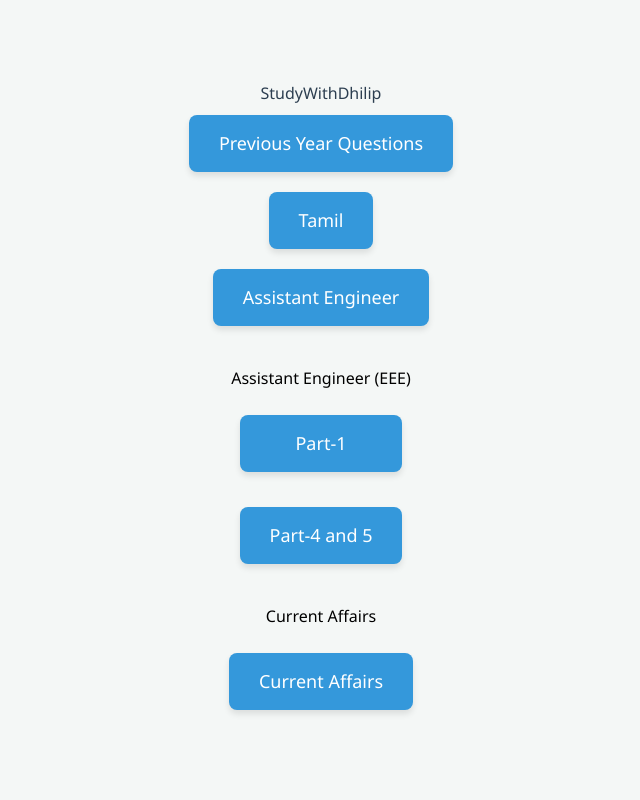
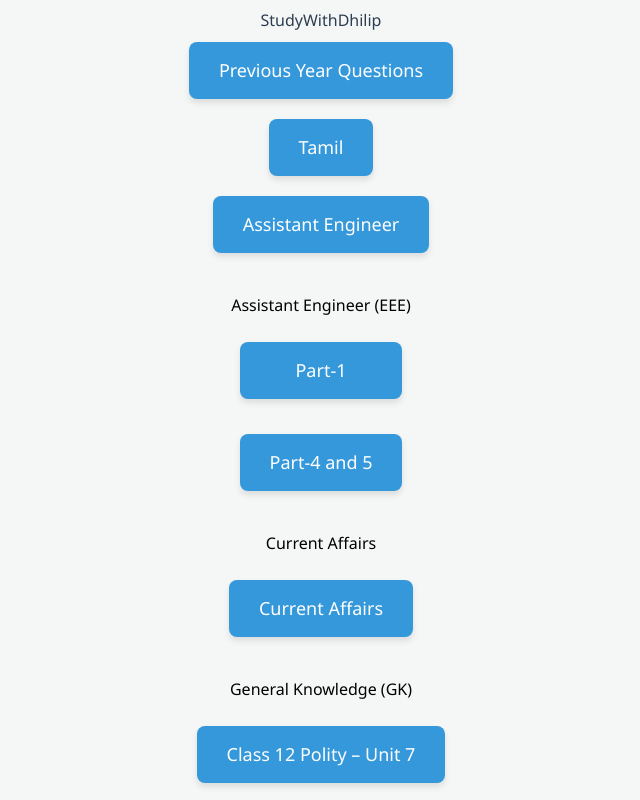
Before and after one commit to dhilip04211-cell/studywithdhilip, a React (Vite) app: page /PYQTAMIL in a window 1280 px wide. Shown: the whole page, without its empty margins (319-959 px from the left). Built offline with nearby package versions, Linux system fonts and the light colour scheme.

Commit message:
Update App.jsx

```diff
--- a/src/App.jsx
+++ b/src/App.jsx
@@ -15,8 +15,8 @@ import Jan_2026 from "./Current_Affairs/Jan_2026";
 
 // PYQ Tamil imports
 import PYQTAMIL from "./PYQTAMIL/PYQ_TAMIL";
-import Special_Examination_2025 from "./PYQTAMIL/Special_Examination_2025"; // ✅ renamed file too
-import Gr_2_Mains_2025 from "./PYQTAMIL/Gr_2_Mains_2025"; // ✅ renamed file too
+import Special_Examination_2025 from "./PYQTAMIL/Special_Examination_2025";
+import Gr_2_Mains_2025 from "./PYQTAMIL/Gr_2_Mains_2025";
 import Gr_4_2025 from "./PYQTAMIL/Gr_4_2025";
 
 // Thirukkural
@@ -31,13 +31,15 @@ import SanthiPizai from "./TamilNotes/SanthiPizai";
 import Mayankoli from "./TamilNotes/Mayankoli";
 
 // TamilBook imports
- // create a home if needed
 import Ilakkanam_New from "./TamilBook/ilakkanam_new";
 import Sixth_Book from "./TamilBook/sixth_book";
 import T_Book from "./TamilBook/t_book";
 import T_NewBook from "./TamilBook/t_newbook";
 import Term1_Grammar from "./TamilBook/term1_grammar";
 import Term3_Grammar from "./TamilBook/term3_grammar";
+
+// ✅ GK imports
+import TwelvePolityUnit7 from "./GK/twelve_polity_unit7";
 
 function Home() {
   return (
@@ -61,6 +63,15 @@ function Home() {
           <Link to="/current-affairs" className="btn">Current Affairs</Link>
         </div>
       </div>
+
+      {/* ✅ GK Section */}
+      <div style={{ marginTop: "30px", textAlign: "center" }}>
+        <h2>General Knowledge (GK)</h2>
+        <div style={{ display: "flex", flexDirection: "column", gap: "15px", marginTop: "15px" }}>
+          <Link to="/gk/polity/unit7" className="btn">Class 12 Polity – Unit 7</Link>
+        </div>
+      </div>
+
     </div>
   );
 }
@@ -89,7 +100,7 @@ export default function App() {
         <Route path="/current-affairs/jan-2026" element={<Jan_2026 />} />
 
         {/* PYQ Tamil routes */}
-        <Route path="/PYQTAMIL" element={<PYQTAMIL />} />  {/* ✅ matches Tamil.html href */}
+        <Route path="/PYQTAMIL" element={<PYQTAMIL />} />
         <Route path="/PYQTAMIL/special-examination-2025" element={<Special_Examination_2025 />} />
         <Route path="/PYQTAMIL/gr-2-mains-2025" element={<Gr_2_Mains_2025 />} />
         <Route path="/PYQTAMIL/gr-4-2025" element={<Gr_4_2025 />} />
@@ -113,6 +124,9 @@ export default function App() {
         <Route path="/tamilbook/term1-grammar" element={<Term1_Grammar />} />
         <Route path="/tamilbook/term3-grammar" element={<Term3_Grammar />} />
 
+        {/* ✅ GK routes */}
+        <Route path="/gk/polity/unit7" element={<TwelvePolityUnit7 />} />
+
         {/* Fallback */}
         <Route path="*" element={<Navigate to="/" replace />} />
       </Routes>
```
